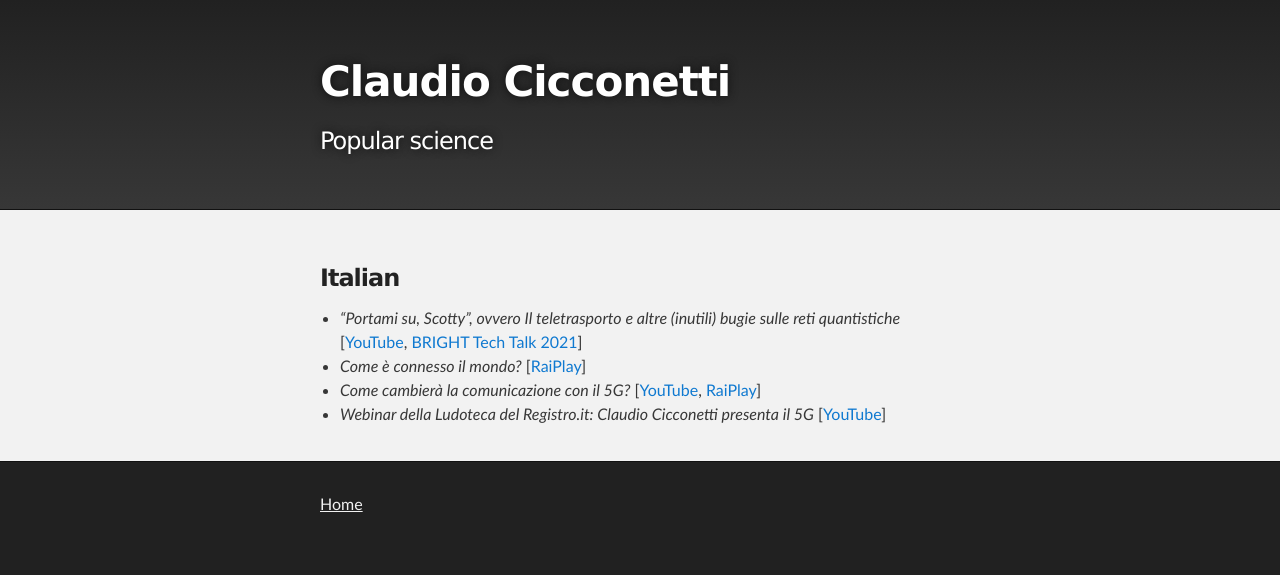
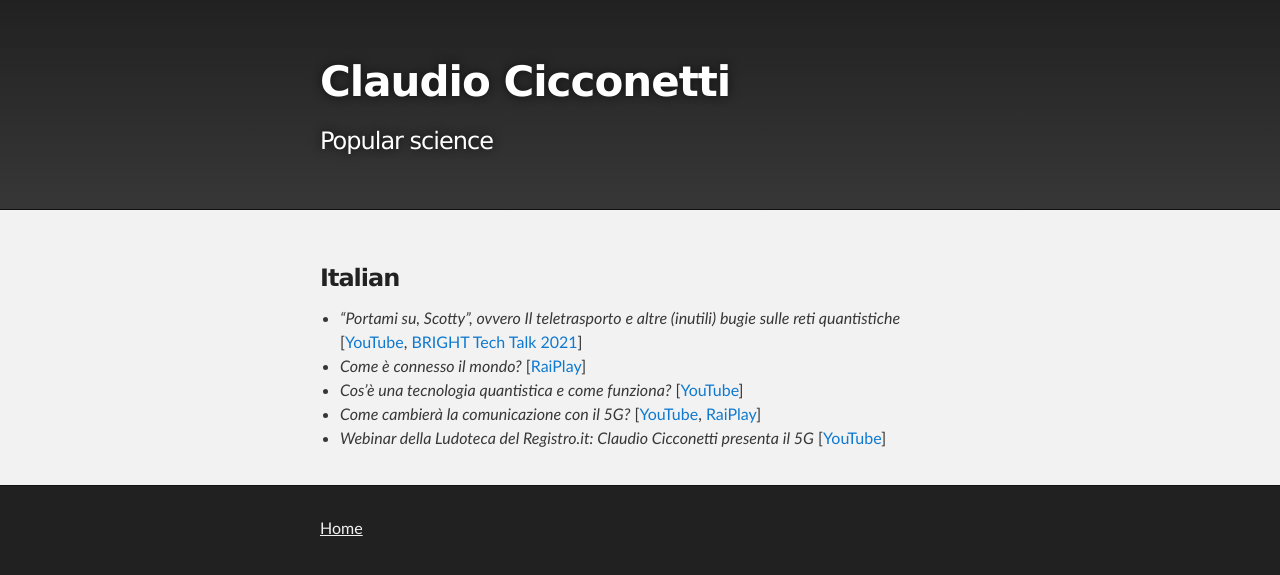
Before and after one commit to ccicconetti/ccicconetti.github.io, a Jekyll site: the page built from popular.md, in a window 1280 px wide. Shown: the top 575 px of the page. Built offline with Jekyll 4.4.1, drawn with Linux system fonts in a browser that asks for light colours.

Commit message:
Add link to popular science

```diff
--- a/popular.md
+++ b/popular.md
@@ -7,5 +7,6 @@ layout: page
 
 - _"Portami su, Scotty", ovvero Il teletrasporto e altre (inutili) bugie sulle reti quantistiche_ [[YouTube](https://www.youtube.com/watch?v=42g-LEjoWo8_), [BRIGHT Tech Talk 2021](https://nottedeiricercatori.pisa.it/bright-tech-talk-2021/)]
 - _Come è connesso il mondo?_ [[RaiPlay](https://www.raiplay.it/video/2021/05/ConverseRai---Come-e-connesso-il-mondo-EP-19-7c475004-0cc6-4c72-8a8d-b6a99d9d54a8.html)]
+- _Cos’è una tecnologia quantistica e come funziona?_ [[YouTube](https://youtu.be/94zs5EcaqM4)]
 - _Come cambierà la comunicazione con il 5G?_ [[YouTube](https://www.youtube.com/watch?v=UTzcqRXA8N0&list=PLb_Qew9Dujki0D-ql_0h0_ccOdFORGYGe), [RaiPlay](https://www.raiplay.it/programmi/domandesnack/connessioni-di-rete/come-cambier-la-comunicazione-con-il-5g)]
 - _Webinar della Ludoteca del Registro.it: Claudio Cicconetti presenta il 5G_ [[YouTube](https://youtu.be/aqzARoTmedk)]
```
